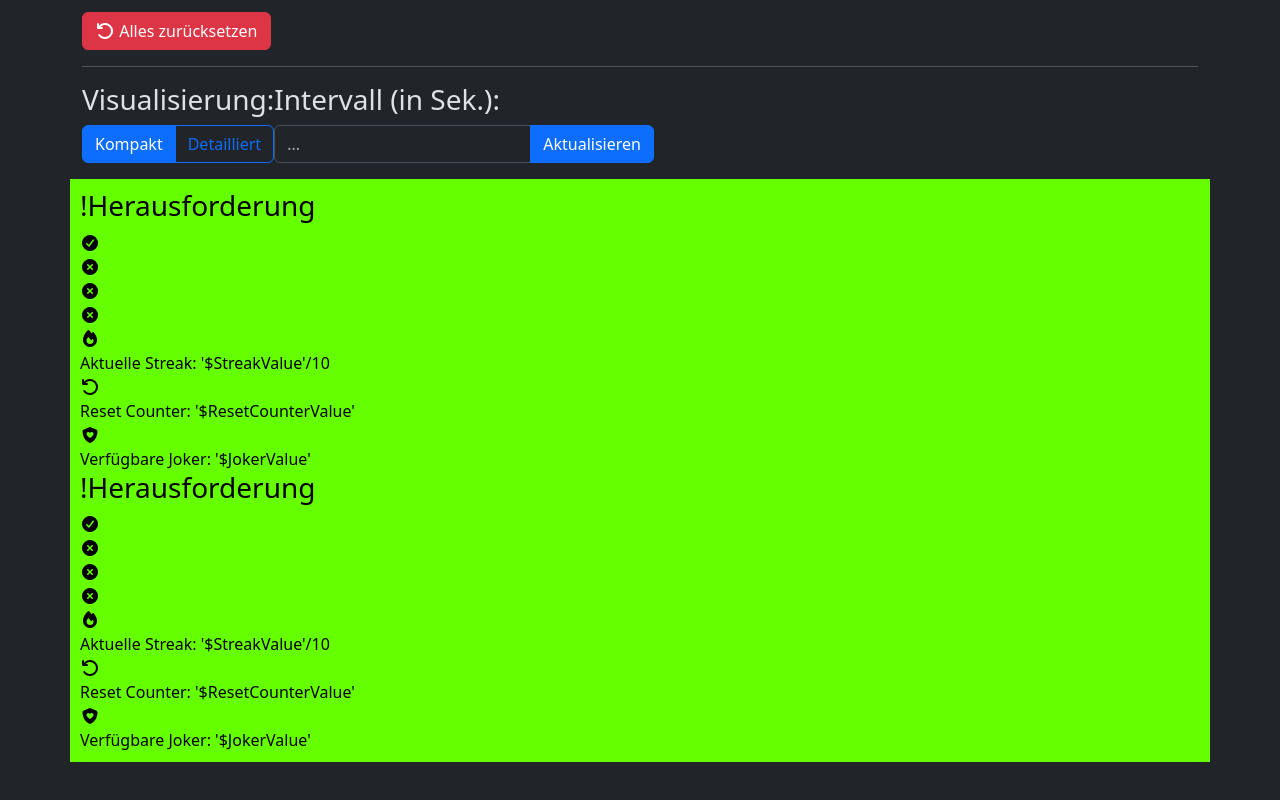
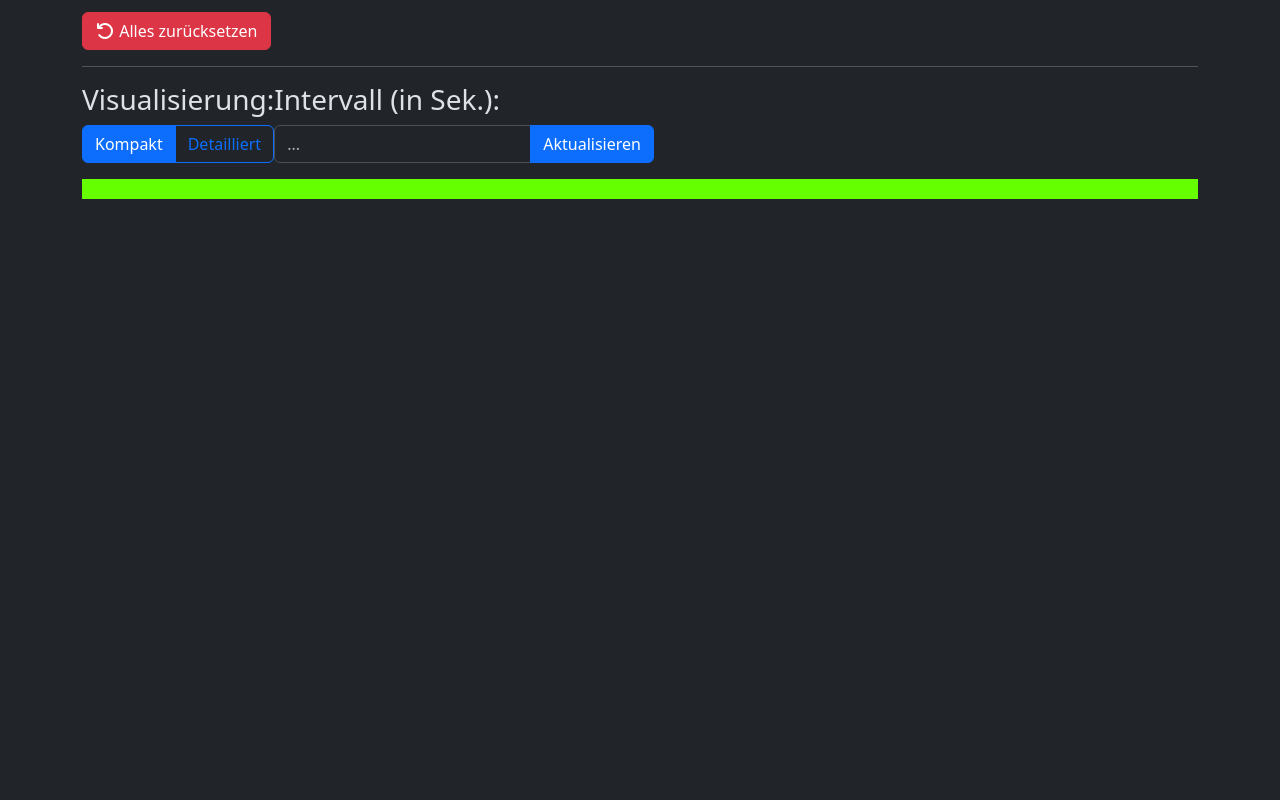
Before and after one commit to clashalytics/benso_tank_roulette, a website with bundled scripts: page benso_tank_roulette/public/index.html in a window 1280 px wide. Shown: the part 562-1362 px from the top of the page. After the commit the page ends 825 px from the top, so only its background shows below. Built offline with nearby package versions, Linux system fonts and the light colour scheme.

Commit message:
removed dummy display HTML content

```diff
--- a/benso_tank_roulette/public/index.html
+++ b/benso_tank_roulette/public/index.html
@@ -179,99 +179,10 @@
         </div>
     </div>
 
-    <div class="container display">
-        <div class="display-detailed">
-            <h3 class="display-heading">
-                !Herausforderung
-            </h3>
-            <div class="display-detailed-values">
-                <div class="display-detailed-stages">
-                    <div class="stage-container stage-checked">
-                        <i class="fa-solid fa-circle-check"></i>
-                    </div>
-                    <div class="stage-container stage-unchecked">
-                        <i class="fa-solid fa-circle-xmark"></i>
-                    </div>
-                    <div class="stage-container stage-unchecked">
-                        <i class="fa-solid fa-circle-xmark"></i>
-                    </div>
-                    <div class="stage-container stage-unchecked">
-                        <i class="fa-solid fa-circle-xmark"></i>
-                    </div>
-                </div>
-                <div class="display-detailed-streak">
-                    <div class="streak-icon">
-                        <i class="fa-solid fa-fire"></i>
-                    </div>
-                    <div class="streak-text">
-                        Aktuelle Streak: '$StreakValue'/10
-                    </div>
-                </div>
-                <div class="display-detailed-reset_counter">
-                    <div class="reset_counter-icon">
-                        <i class="fa-solid fa-arrow-rotate-left"></i>
-                    </div>
-                    <div class="reset_counter-test">
-                        Reset Counter: '$ResetCounterValue'
-                    </div>
-                </div>
-                <div class="display-detailed-joker">
-                    <div class="joker-icon">
-                        <i class="fa-solid fa-shield-heart"></i>
-                    </div>
-                    <div class="joker-text">
-                        Verfügbare Joker: '$JokerValue'
-                    </div>
-                </div>
-            </div>
+    <div class="container">
+        <div class="display">
+
         </div>
-
-        <div class="display-compact">
-            <h3 class="display-heading">
-                !Herausforderung
-            </h3>
-            <div class="display-compact-values">
-                <div class="display-compact-stages">
-                    <div class="stage-container stage-checked">
-                        <i class="fa-solid fa-circle-check"></i>
-                    </div>
-                    <div class="stage-container stage-unchecked">
-                        <i class="fa-solid fa-circle-xmark"></i>
-                    </div>
-                    <div class="stage-container stage-unchecked">
-                        <i class="fa-solid fa-circle-xmark"></i>
-                    </div>
-                    <div class="stage-container stage-unchecked">
-                        <i class="fa-solid fa-circle-xmark"></i>
-                    </div>
-                </div>
-                <div class="display-compact-streak">
-                    <div class="streak-icon">
-                        <i class="fa-solid fa-fire"></i>
-                    </div>
-                    <div class="streak-text">
-                        Aktuelle Streak: '$StreakValue'/10
-                    </div>
-                </div>
-                <div class="display-compact-reset_counter">
-                    <div class="reset_counter-icon">
-                        <i class="fa-solid fa-arrow-rotate-left"></i>
-                    </div>
-                    <div class="reset_counter-test">
-                        Reset Counter: '$ResetCounterValue'
-                    </div>
-                </div>
-                <div class="display-compact-joker">
-                    <div class="joker-icon">
-                        <i class="fa-solid fa-shield-heart"></i>
-                    </div>
-                    <div class="joker-text">
-                        Verfügbare Joker: '$JokerValue'
-                    </div>
-                </div>
-            </div>
-        </div>
-
     </div>
 
     <script src="../socket.io/socket.io.js"></script>
--- a/benso_tank_roulette/public/style.css
+++ b/benso_tank_roulette/public/style.css
@@ -13,7 +13,7 @@ body {
 
 .display-compact-info-rotator {
     position: relative;
-    min-height: 40px;
+    min-height: 3rem;
     overflow: hidden;
 }
 
```
Also changed, not shown: benso_tank_roulette/data.json (+5 -5 lines).
